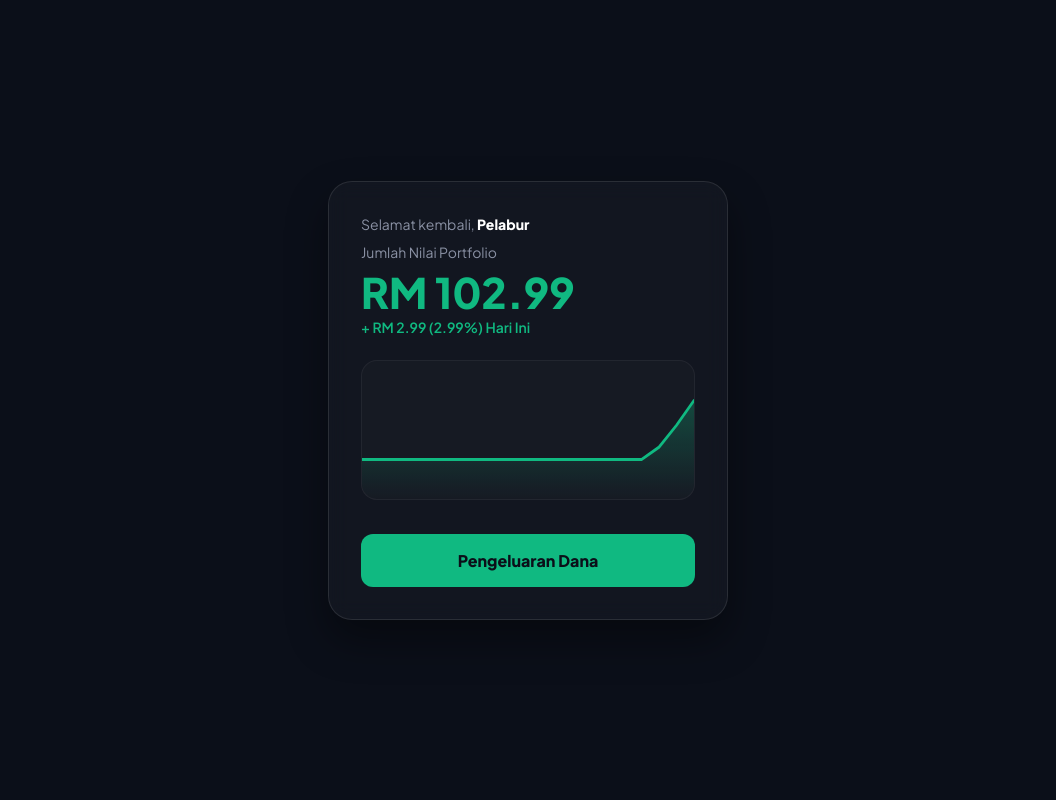
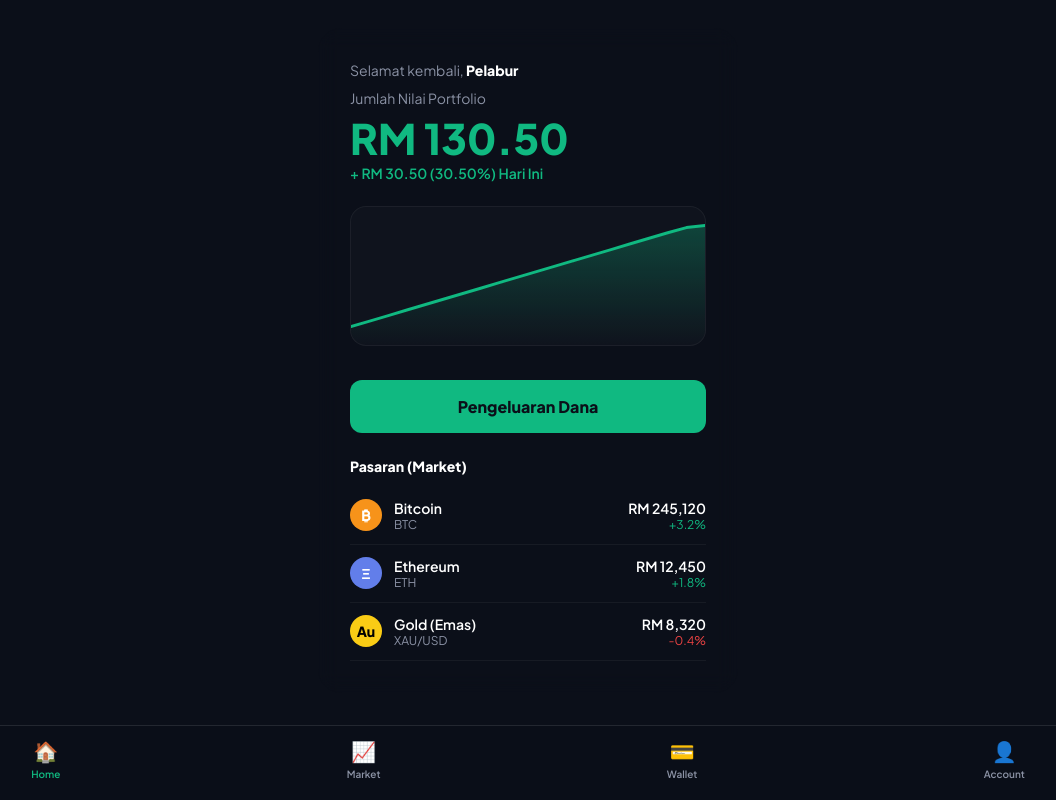
Before and after one commit to imanaqeef099-sudo/scamtrade, a plain HTML site: page dashboard.html in a window 1280 px wide. Shown: the whole page, without its empty margins (112-1168 px from the left). Drawn offline with Linux system fonts and the light colour scheme.

Commit message:
Revise dashboard layout and update portfolio details
Updated the portfolio title and balance display. Added market list for cryptocurrencies and gold.

```diff
--- a/dashboard.html
+++ b/dashboard.html
@@ -3,17 +3,18 @@
 <head>
     <meta charset="UTF-8">
     <meta name="viewport" content="width=device-width, initial-scale=1.0">
-    <title>Portfolio Saya</title>
+    <title>AuraVest — Portfolio</title>
     <link rel="stylesheet" href="css/style.css">
 </head>
-<body>
-    <div class="card">
+<body style="padding-bottom: 80px;"> <!-- Padding untuk bottom nav -->
+
+    <div class="card" style="border: none; background: transparent; box-shadow: none; max-width: 420px;">
         <p class="subtitle" style="margin-bottom: 8px;">Selamat kembali, <b id="uname" style="color: white;">Pelabur</b></p>
 
         <div class="balance-box">
             <div class="balance-label">Jumlah Nilai Portfolio</div>
-            <div class="balance-amount" id="balance">RM 100.00</div>
-            <div class="balance-change" id="profit">+ RM 0.00 (0.0%) Hari Ini</div>
+            <div class="balance-amount" id="balance">RM 129.57</div>
+            <div class="balance-change" id="profit">+ RM 29.57 (29.57%) Hari Ini</div>
         </div>
 
         <div class="chart-container">
@@ -29,16 +30,83 @@
             </svg>
         </div>
 
-        <button onclick="window.location.href='withdraw.html'">Pengeluaran Dana</button>
+        <div style="display: flex; gap: 10px; margin-top: 20px;">
+            <button onclick="window.location.href='withdraw.html'" style="flex: 1;">Pengeluaran Dana</button>
+        </div>
+
+        <!-- Senarai Coin (Macam Luno) -->
+        <div class="market-list">
+            <div class="market-title">Pasaran (Market)</div>
+
+            <div class="coin-row">
+                <div class="coin-info">
+                    <div class="coin-icon" style="background: #f7931a; color: white;">₿</div>
+                    <div>
+                        <div class="coin-name">Bitcoin</div>
+                        <div class="coin-ticker">BTC</div>
+                    </div>
+                </div>
+                <div class="coin-price">
+                    <div class="coin-val">RM 245,120</div>
+                    <div class="coin-change">+3.2%</div>
+                </div>
+            </div>
+
+            <div class="coin-row">
+                <div class="coin-info">
+                    <div class="coin-icon" style="background: #627eea; color: white;">Ξ</div>
+                    <div>
+                        <div class="coin-name">Ethereum</div>
+                        <div class="coin-ticker">ETH</div>
+                    </div>
+                </div>
+                <div class="coin-price">
+                    <div class="coin-val">RM 12,450</div>
+                    <div class="coin-change">+1.8%</div>
+                </div>
+            </div>
+
+            <div class="coin-row">
+                <div class="coin-info">
+                    <div class="coin-icon" style="background: #facc15; color: black;">Au</div>
+                    <div>
+                        <div class="coin-name">Gold (Emas)</div>
+                        <div class="coin-ticker">XAU/USD</div>
+                    </div>
+                </div>
+                <div class="coin-price">
+                    <div class="coin-val">RM 8,320</div>
+                    <div class="coin-change down">-0.4%</div>
+                </div>
+            </div>
+        </div>
+    </div>
+
+    <!-- Bottom Navigation (Macam App) -->
+    <div class="bottom-nav">
+        <a href="#" class="nav-item active">
+            <span class="nav-icon">🏠</span> Home
+        </a>
+        <a href="#" class="nav-item">
+            <span class="nav-icon">📈</span> Market
+        </a>
+        <a href="withdraw.html" class="nav-item">
+            <span class="nav-icon">💳</span> Wallet
+        </a>
+        <a href="#" class="nav-item">
+            <span class="nav-icon">👤</span> Account
+        </a>
     </div>
 
     <script>
         document.getElementById('uname').textContent = localStorage.getItem('investor_name') || 'Pelabur';
-        let balance = 100.00;
-        let points = Array(20).fill(100);
+
+        let balance = 129.57;
+        let points = Array(20).fill(100); // Mula dengan lengkung naik
+        points = points.map((_, i) => 100 + (i * 1.5));
 
         setInterval(() => {
-            balance += (Math.random() * 1.5);
+            balance += (Math.random() * 0.80);
             document.getElementById('balance').textContent = `RM ${balance.toFixed(2)}`;
 
             let profit = balance - 100;
@@ -50,8 +118,8 @@
 
             let d = "";
             let fillD = `M 0,140 `;
-            let minVal = Math.min(...points) - 2;
-            let maxVal = Math.max(...points) + 2;
+            let minVal = Math.min(...points) - 5;
+            let maxVal = Math.max(...points) + 5;
             let range = maxVal - minVal;
 
             points.forEach((p, i) => {
@@ -65,7 +133,7 @@
 
             document.getElementById('chart-line').setAttribute('d', d);
             document.getElementById('chart-fill').setAttribute('d', fillD);
-        }, 1500);
+        }, 2000);
     </script>
 </body>
 </html>
```
